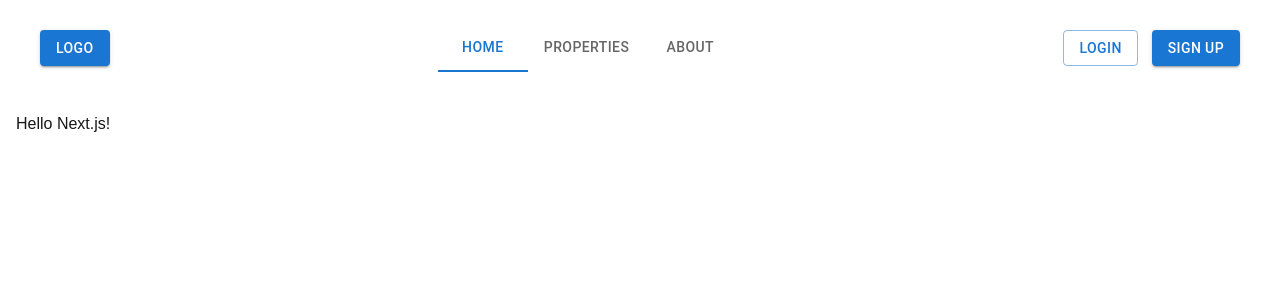
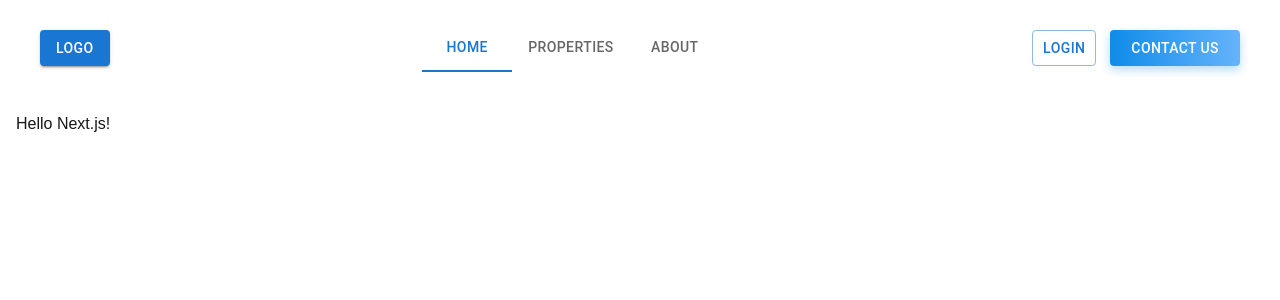
Before and after one commit to Rifat8080/realestate_material_ui_next_js, a Next.js app: page / in a window 1280 px wide. Shown: the top 300 px of the page. Built offline with nearby package versions, Linux system fonts and the light colour scheme.

Commit message:
linear gradient

```diff
--- a/components/navbar.js
+++ b/components/navbar.js
@@ -56,7 +56,7 @@ export default function FloatingNavbar() {
             <ListItemButton
               selected={tabValue === index}
               onClick={() => setTabValue(index)}
-              className="px-8"
+              className="px-8 "
             >
               <ListItemText primary={item} />
             </ListItemButton>
@@ -73,10 +73,18 @@ export default function FloatingNavbar() {
         </Button>
         <Button
           variant="contained"
-          color="primary"
           className="rounded-md w-full"
+          sx={{
+            background: 'linear-gradient(to right, #0F8CE9, #66B3FB)',
+            boxShadow: '0 4px 10px rgba(15, 140, 233, 0.3)',
+            '&:hover': {
+              background: 'linear-gradient(to right, #0F8CE9, #66B3FB)',
+              opacity: 0.9,
+              boxShadow: '0 6px 12px rgba(15, 140, 233, 0.4)',
+            }
+          }}
         >
-          Sign Up
+          Contact Us
         </Button>
       </div>
     </Box>
@@ -128,12 +136,20 @@ export default function FloatingNavbar() {
               Login
             </Button>
             <Button
-              variant="contained"
-              color="primary"
-              className="rounded-md"
-            >
-              Sign Up
-            </Button>
+          variant="contained"
+          className="rounded-4xl w-full"
+          sx={{
+            background: 'linear-gradient(to right, #0F8CE9, #66B3FB)',
+            boxShadow: '0 4px 10px rgba(15, 140, 233, 0.3)',
+            '&:hover': {
+              background: 'linear-gradient(to right, #0F8CE9, #66B3FB)',
+              opacity: 0.9,
+              boxShadow: '0 6px 12px rgba(15, 140, 233, 0.4)',
+            }
+          }}
+        >
+          Contact Us
+        </Button>
           </div>
 
           {/* Mobile menu button - visible only on mobile */}
```
